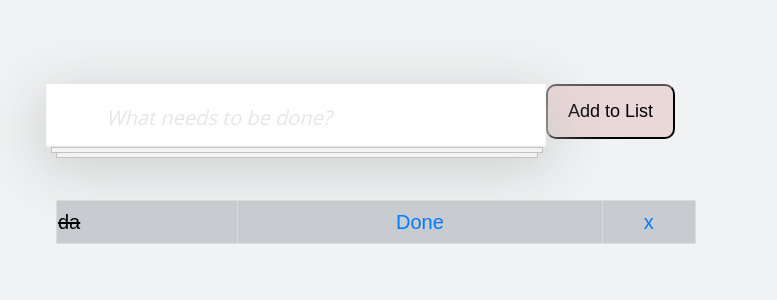
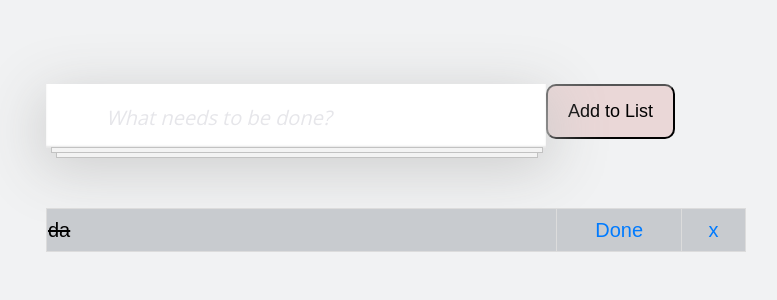
Before and after one commit to AASunasara/Taskvite, a Django app: page /home/ in a window 1280 px wide; the page is wider, and only the part inside the window is pictured. Shown: the part 171-471 px from the top of that part, without its empty margins (344-1121 px from the left). Run offline with Django 3.2, Linux system fonts and the light colour scheme; a user stored in the database is signed in; data comes from the database, SQL or seed files in the repository; both versions use the stored data as it was after the commit.

Commit message:
final commit

```diff
--- a/PycharmProjects/todo_list/todo_app/models.py
+++ b/PycharmProjects/todo_list/todo_app/models.py
@@ -1,11 +1,13 @@
 from django.db import models
 from django.contrib.auth.models import User
+from datetime import date
 
 
 class List(models.Model):
     item = models.CharField(max_length=200)
     completed = models.BooleanField(default=False)
     user_id = models.ForeignKey(User, on_delete=models.CASCADE, null=True)
+    created_date = models.DateField(default=date.today)
 
     def __str__(self):
         return str(self.pk)
--- a/PycharmProjects/todo_list/todo_app/static/css/todo.css
+++ b/PycharmProjects/todo_list/todo_app/static/css/todo.css
@@ -1,4 +1,3 @@
-
 body{
 
     margin:0;
@@ -202,11 +201,8 @@ body {
 }
 
 .counter {
-
   font-size: 25px;
   color: black;
-  position: relative;
-  left : 400px;
 
  }
 
@@ -220,8 +216,9 @@ body {
   border-radius: 15px;
   background: #DCDCDC;
   padding: 7px;
+  margin-top: 50px;
   font-size: 18px;
-  width: 30%;
+  width: 400px;
   font-family: sans-serif;
   position: relative;
   bottom: 7px;
@@ -229,12 +226,14 @@ body {
 }
 table, td, th {
   border: 1px solid #DCDCDC;
+
 }
 
+
 table {
-
+  position: relative;
+  left : 400px;
   border-collapse: collapse;
-  width: 50%;
   font-size: 20px;
   line-height:2;
 }
@@ -245,6 +244,8 @@ table {
 }
 .striker{
 text-decoration: line-through;
+    width :500px;
+
 }
 
 .nav {
@@ -255,3 +256,30 @@ text-decoration: line-through;
     height : 20px;
     padding : 10px ;
 }
+
+.norm{
+    width :500px;
+}
+
+.status{
+    width : 120px;
+}
+
+.cross{
+    width:60px;
+}
+
+.onclick {
+
+
+    color:#007bff;
+    text-decoration:none;
+    background-color:transparent
+}
+.container {
+
+    position: relative;
+    left : 0;
+    width: 700px;
+
+}
--- a/PycharmProjects/todo_list/todo_app/templates/home.html
+++ b/PycharmProjects/todo_list/todo_app/templates/home.html
@@ -7,9 +7,6 @@
   <link href="https://fonts.googleapis.com/css?family=Open+Sans" rel="stylesheet">
   <title>To-Do List</title><link href="{% static 'css/todo.css' %}" type="text/css" rel="stylesheet">
 </head>
-
-
-
 
 <body>
 <header>
@@ -43,10 +40,6 @@
       </div>
       </form>
     </div>
-  </div>
- </br>
-
- <div class=counter>
 
      {% for message in messages %}
      {% if "items" in message.tags %}
@@ -55,31 +48,34 @@
      </div>
      {% endif %}
      {% endfor %}
+      <br>
 
-
+      <table class="container">
 
           {% if all_items %}
-
-      <table>
               {% for things in all_items %}
 
                 {% if things.completed %}
             <tr class="table-secondary">
                 <td class="striker">{{ things.item }}</td>
-          <td><center><a href="{% url 'uncross' things.id %}">Done</a></center></td>
-          <td><center><a href="{% url 'delete' things.id %}">x</a></center></td>
+                <td class="status"><center><a href="{% url 'uncross' things.id %}">Done</a></center></td>
+                <td class="cross"><center><a href="{% url 'delete' things.id %}">x</a></center></td>
             </tr>
             {% else %}
             <tr>
-          <td>{{ things.item }}</td>
-          <td><center><a href="{% url 'cross_off' things.id %}">Pending</a></center></td>
-          <td><center><a href="{% url 'delete' things.id %}">x</a></center></td>
+                <td class="norm">{{ things.item }}</td>
+                <td class="status"><center><a href="{% url 'cross_off' things.id %}">Pending</a></center></td>
+                <td class="cross"><center><a href="{% url 'delete' things.id %}">x</a></center></td>
             </tr>
                 {% endif %}
-
             {% endfor %}
         {% endif %}
+      </table>
   </div>
+
+
+
+
 
 </body>
 </html>
--- a/PycharmProjects/todo_list/todo_app/views.py
+++ b/PycharmProjects/todo_list/todo_app/views.py
@@ -56,7 +56,7 @@ def register(request):
             return redirect('login')
     else:
         form = UserRegisterForm()
-    return render(request, 'register.html', {'form': form})
+        return render(request, 'register.html', {'form': form})
 
 
 @login_required(login_url='login')
@@ -79,4 +79,4 @@ def change_password(request):
 
     else:
         form = PasswordChangeForm(user=request.user)
-    return render(request, 'change_password.html', {'form': form})
+        return render(request, 'change_password.html', {'form': form})
```
Also changed, not shown: PycharmProjects/todo_list/requirements.txt (added, +19 -0 lines), PycharmProjects/todo_list/db.sqlite3, PycharmProjects/todo_list/todo_app/migrations/0005_list_created_date.py (added), PycharmProjects/todo_list/todo_list/settings.py (line endings or trailing spaces). Lines whose indentation alone changed are shown as unchanged.
